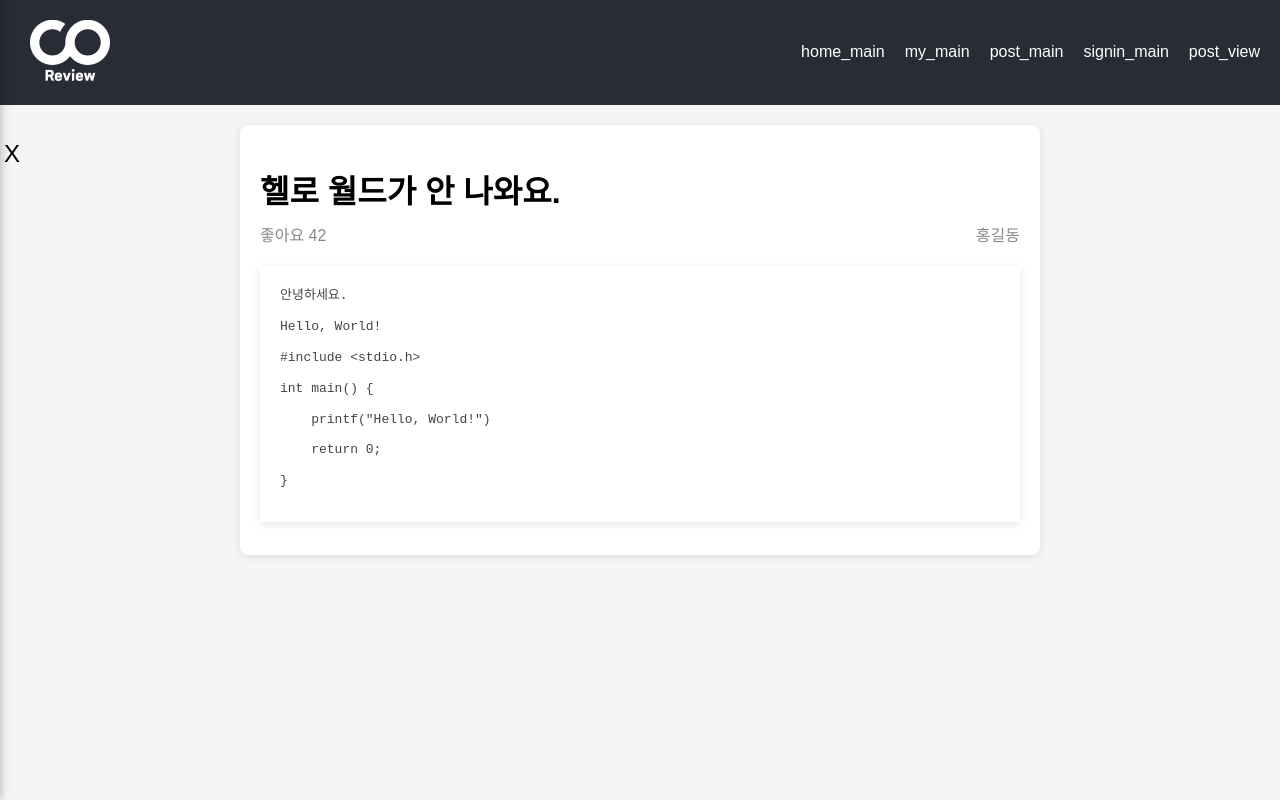
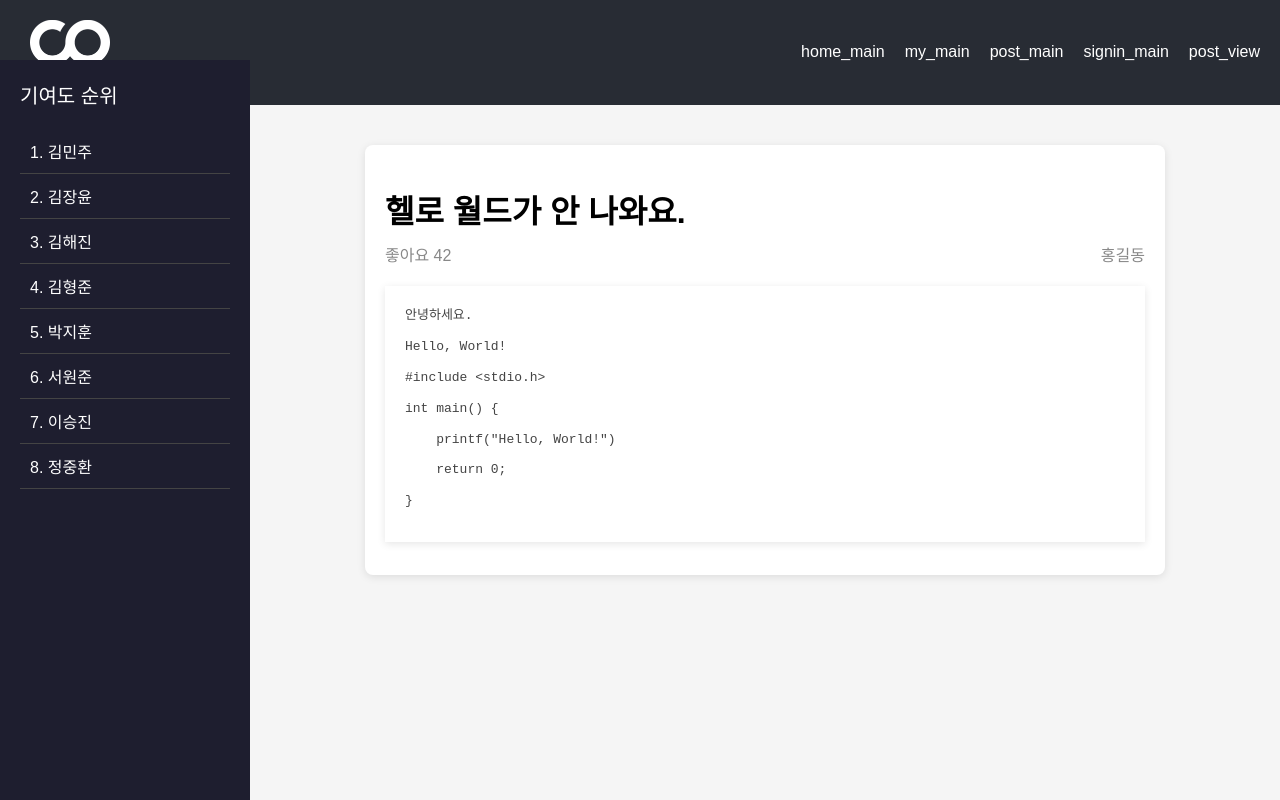
Before and after one commit to Core-View/Front-End, a React (Create React App) app in the folder front/: page /post_view in a window 1280 px wide. Built offline with nearby package versions, Linux system fonts and the light colour scheme.

Commit message:
Feat: 기여도 부분 리펙토링

```diff
--- a/front/src/App.css
+++ b/front/src/App.css
@@ -1,39 +1,37 @@
-.App {
-  text-align: center;
+body {
+  margin: 0;
+  font-family: Arial, sans-serif;
 }
 
-.App-logo {
-  height: 40vmin;
-  pointer-events: none;
+.app-container {
+  display: flex;
+  flex-direction: column;
+  height: 100vh;
 }
 
-@media (prefers-reduced-motion: no-preference) {
-  .App-logo {
-    animation: App-logo-spin infinite 20s linear;
+.header {
+  background-color: #333;
+  color: #fff;
+  padding: 10px 20px;
+  text-align: center;
+  font-size: 24px;
+  font-weight: bold;
+}
+
+.main-content {
+  display: flex;
+  flex: 1;
+}
+
+.content {
+  flex: 1;
+  padding: 20px;
+  margin-left: 250px; /* 사이드바 너비를 고려 */
+  overflow-y: auto;
+}
+
+@media (max-width: 768px) {
+  .content {
+    margin-left: 200px;
   }
 }
-
-.App-header {
-  background-color: #282c34;
-  min-height: 100vh;
-  display: flex;
-  flex-direction: column;
-  align-items: center;
-  justify-content: center;
-  font-size: calc(10px + 2vmin);
-  color: white;
-}
-
-.App-link {
-  color: #61dafb;
-}
-
-@keyframes App-logo-spin {
-  from {
-    transform: rotate(0deg);
-  }
-
-  to {
-    transform: rotate(360deg);
-  }
-}
--- a/front/src/App.js
+++ b/front/src/App.js
@@ -18,10 +18,12 @@ import CodeEditor from "./Post/post_code_editor";
 
 function App() {
   return (
-    <div className="App">
+    <div className="app-container">
       <Router>
         <Header />
+        <div className="main-content">
           <Sidebar />
+          <div className="content">
             <Routes>
               <Route path="/" element={<Main />} />
               <Route path="my_main" element={<Mypage />} />
@@ -34,6 +36,8 @@ function App() {
                 <Route path="sign-up" element={<SignUp />} />
               </Route>
             </Routes>
+          </div>
+        </div>
       </Router>
     </div>
   );
--- a/front/src/Common/Header.jsx
+++ b/front/src/Common/Header.jsx
@@ -24,7 +24,7 @@ function Header() {
             <Link to="users/sign-in">signin_main</Link>
           </li>
           <li>
-            <Link to="post-view">post_view</Link>
+            <Link to="post_view">post_view</Link>
           </li>
         </ul>
       </nav>
--- a/front/src/Common/Sidebar.jsx
+++ b/front/src/Common/Sidebar.jsx
@@ -1,51 +1,31 @@
-import React, { useState, useEffect } from "react";
+import React from "react";
 import "./sidebar.css";
 
 const Sidebar = () => {
-  const [isOpen, setIsOpen] = useState(false);
-
-  const toggleSidebar = () => {
-    setIsOpen(!isOpen);
-  };
-
-  useEffect(() => {
-    const handleOutsideClick = (event) => {
-      if (event.target.closest(".sidebar") === null) {
-        setIsOpen(false);
-      }
-    };
-
-    if (isOpen) {
-      document.addEventListener("click", handleOutsideClick);
-    } else {
-      document.removeEventListener("click", handleOutsideClick);
-    }
-
-    return () => {
-      document.removeEventListener("click", handleOutsideClick);
-    };
-  }, [isOpen]);
+  // 하드코딩된 기여도 순위 데이터
+  const contributors = [
+    "김민주",
+    "김장윤",
+    "김해진",
+    "김형준",
+    "박지훈",
+    "서원준",
+    "이승진",
+    "정중환",
+  ];
 
   return (
-    <div className={`sidebar ${isOpen ? "open" : ""}`}>
+    <div className="sidebar">
       <div className="rank">
-        <div>기여도 순위</div>
+        <div className="rank-title">기여도 순위</div>
         <ul className="rankcode">
-          <li>1. 이브라히모비치</li>
-          <li>2. 이브라히모비치</li>
-          <li>3. 이브라히모비치</li>
-          <li>4. 이브라히모비치</li>
-          <li>5. 이브라히모비치</li>
-          <li>6. 이브라히모비치</li>
-          <li>7. 이브라히모비치</li>
-          <li>8. 이브라히모비치</li>
-          <li>9. 이브라히모비치</li>
-          <li>10. 이브라히모비치</li>
+          {contributors.map((name, index) => (
+            <li key={index}>
+              {index + 1}. {name}
+            </li>
+          ))}
         </ul>
       </div>
-      <span className="clicker" onClick={toggleSidebar}>
-        X
-      </span>
     </div>
   );
 };
--- a/front/src/Common/sidebar.css
+++ b/front/src/Common/sidebar.css
@@ -1,43 +1,69 @@
-.sidebar {
-    display: flex;
-    position: fixed;
-    top: 0;
-    left: 0;
-    height: 100%;
-    width: 300px;
-    background-color: #f1f1f1;
-    box-shadow: 0 0 10px rgba(0, 0, 0, 0.3);
-    transform: translateX(-100%);
-    transition: transform 0.3s ease-in-out;
-    z-index: 999;
+body {
+    margin: 0;
+    font-family: Arial, sans-serif;
 }
 
-.sidebar.open {
-    transform: translateX(0);
+.app-container {
+    display: flex;
+    flex-direction: column;
+    height: 100vh;
 }
 
-.rank {
-    margin-top: 20px;
-    width: 100%;
+.main-content {
     display: flex;
-    flex-direction: column;
+    flex: 1;
+}
+
+.sidebar {
+    background-color: #1e1e2f;
+    color: #fff;
+    width: 250px;
+    height: calc(100vh - 60px); /* 헤더 높이를 고려 */
+    position: fixed;
+    top: 60px; /* 헤더 높이를 고려 */
+    left: 0;
+    z-index: 1000;
+    overflow-y: auto;
+}
+
+.sidebar .rank {
     padding: 20px;
 }
 
-.rankcode {
-    list-style-type: none;
-    padding: 0;
+.sidebar .rank-title {
+    font-size: 20px;
+    margin-bottom: 20px;
 }
 
-.rankcode li {
-    margin-bottom: 10px;
+.sidebar .rankcode {
+    list-style: none;
+    padding: 0;
+    margin: 0;
 }
 
-.clicker {
-    position: absolute;
-    top: 140px;
-    right: -20px;
-    font-size: 24px;
-    cursor: pointer;
-    z-index: 1000;
+.sidebar .rankcode li {
+    padding: 10px;
+    border-bottom: 1px solid #444;
+    transition: background-color 0.3s ease;
 }
+
+.sidebar .rankcode li:hover {
+    background-color: #444;
+}
+
+.content {
+    flex: 1;
+    padding: 20px;
+    margin-left: 250px;
+    overflow-y: auto;
+}
+
+@media (max-width: 768px) {
+.sidebar {
+    width: 200px;
+}
+
+.content {
+    margin-left: 200px;
+}
+}
```
Lines whose indentation alone changed are shown as unchanged.
